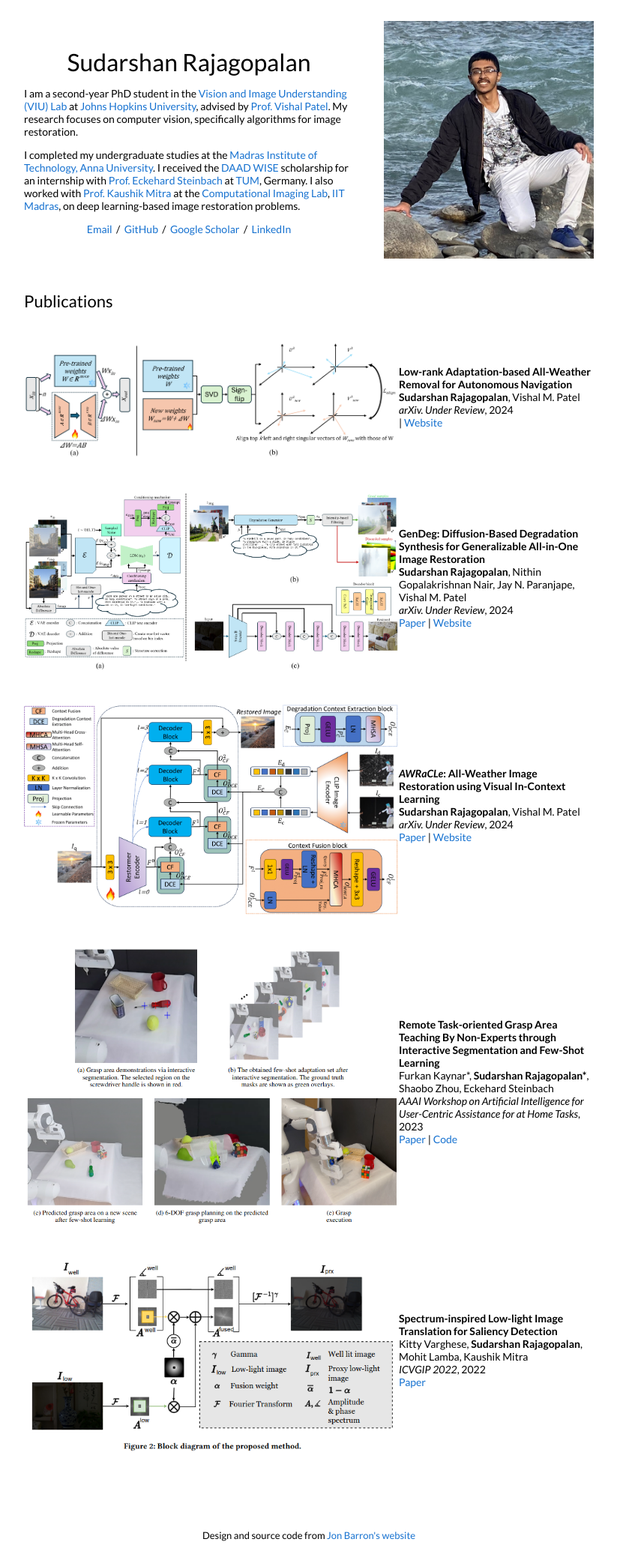
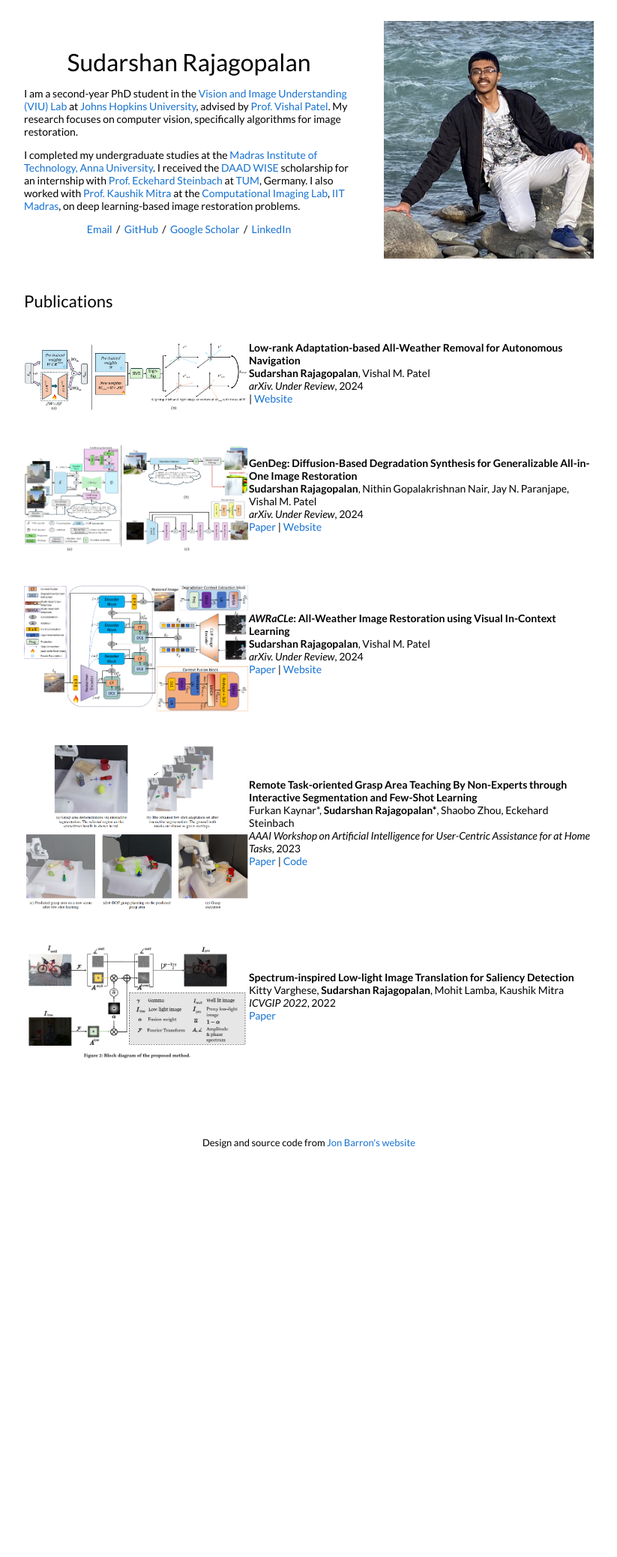
Before and after one commit to sudraj2002/sudraj2002.github.io, a Jekyll site: the page built from _posts/2024-11-27-loraa.md, in a window 1280 px wide. Shown: the whole page at 75% size, without its empty margins (228-1051 px from the left). Built offline with Jekyll 4.4.1, drawn with Linux system fonts in a browser that asks for light colours; after the commit the page ends 1553 px from its top, so only the background shows below that.

Commit message:
Update default.html

```diff
--- a/_layouts/default.html
+++ b/_layouts/default.html
@@ -82,7 +82,7 @@
           {% if cat == 'research' %}
           <tr>
             <td style="padding:2.5%;width:25%;vertical-align:middle;min-width:120px">
-              <img src="/{{post.image}}" alt="project image" style="max-width:500px; max-height:500px;" />
+              <img src="/{{post.image}}" alt="project image" style="max-width:300px; max-height:300px;" />
             </td>
             <td style="padding:2.5%;width:75%;vertical-align:middle">
               <h3>{{post.title}}</h3>
```
